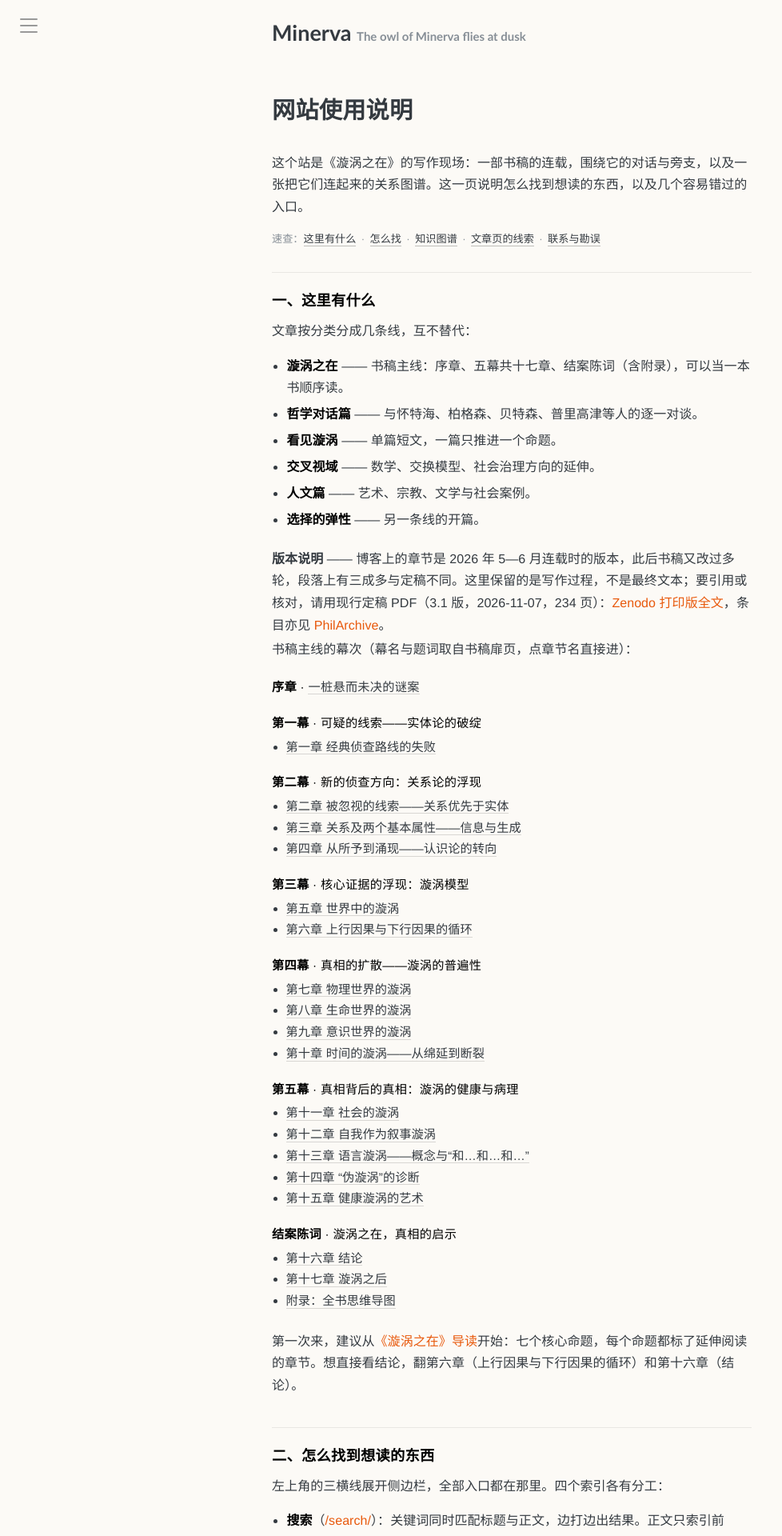
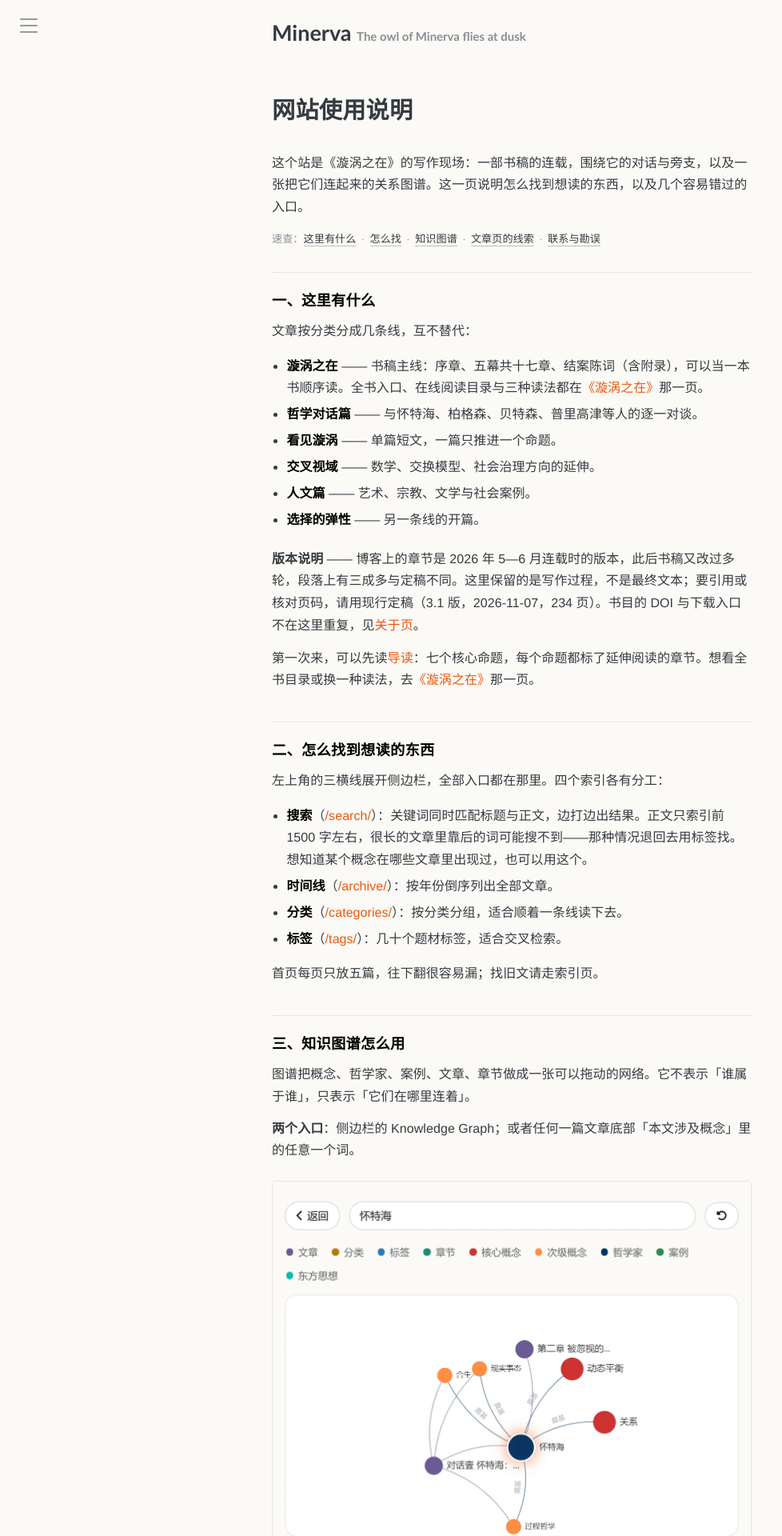
Before and after one commit to symphonyh/symphonyh.github.io, a Jekyll site: the page built from documents.md, in a window 1280 px wide. Shown: the top 1920 px of the page at 80% size, without its empty margins (0-978 px from the left). Built offline with Jekyll 4.4.1, drawn with Linux system fonts in a browser that asks for light colours; some of the changed text lies outside the part shown.

Commit message:
站务信息归位：入口页只讲内容，邮箱书目归关于页
- /vortex/ 撤掉 vx-meta 与「关于博客上的文本」整节：PhilArchive 指路、
  版本提醒、勘误邮箱不再出现在全书入口，只留题词、读法、目录与 PDF 按钮
- /documents/ 版本说明去掉 Zenodo 与 PhilArchive 两个链接，联系一节改为
  指向关于页；第四节「上下篇」改正为书内篇序（非发布时间序）
- /essays/ 删页尾「仍可在分类归档按时间查看」的导航兜底
- /about/ 「如果只读一处」改为「想读了」并指向 /vortex/，消除与 vortex
  「只要结论：十六、十七章」的章号不一致
- 顺手删 .vx-meta / .vx-note 两处已无引用的样式（含深色覆盖），原位留注释

```diff
--- a/_includes/book-toc.html
+++ b/_includes/book-toc.html
@@ -1,11 +1,14 @@
 {%- comment -%}
-  书稿目录（按幕分组）。/documents/ 与 /vortex/ 共用同一份渲染，改一处两页同时生效。
+  书稿目录（按幕分组）。**目前只有 /vortex/ 一处在用**。
+  2026-11-08 之前 /documents/ 也嵌了一份，与全书入口页重复，已撤掉——
+  说明页只负责"怎么用这个站"，目录归 /vortex/ 一处维护。
 
   数据来源：_data/acts.yml 存幕名与题词；每篇章节的 front matter 用
   `book: true` + `order: N` + `act: N` 标位置（序章 order 0、无 act）。
 
   参数：
-    quotes=true  在幕名下面补一行题词（书名页要，说明页不要）
+    quotes=true  在幕名下面补一行题词（门面页要）。目前唯一调用就带 true，
+                 保留这个开关是为将来若再有"不要题词"的用例。
 
   注意：include 内的 assign 会泄漏到外层作用域，所以变量名带 book 前缀，
   不要写成 book / intro 这种通用名。
--- a/_sass/override/_apply.scss
+++ b/_sass/override/_apply.scss
@@ -549,9 +549,12 @@ a {
   }
 }
 
-/* 列表之后单起一段说明（版本说明）：不给上距会被读成列表的最后一项 */
+/* 列表之后单起一段说明（版本说明）：不给上距会被读成列表的最后一项。
+   下距原为 .2em —— 那是为了贴住紧随其后的书稿目录（2026-11-08 已撤掉，
+   目录统一在 /vortex/），现在下面是正文段，要还回正常段距，否则两段会
+   粘成一段。 */
 .doc-page .page-content .doc-version {
-  margin: 1.35em 0 .2em;
+  margin: 1.35em 0 .85em;
 }
 
 @media (prefers-color-scheme: dark) {
@@ -635,12 +638,9 @@ a {
     }
   }
 
-  .vx-meta {
-    margin: 0 0 1.3em;
-    font-size: .82em;
-    line-height: 1.75;
-    color: var(--body-color-light);
-  }
+  /* 2026-11-08 撤掉 .vx-meta / .vx-note：/vortex/ 不再承担站务信息
+     （PhilArchive、引用格式、版本提醒、勘误邮箱），对应段落已并入
+     /about/ 与 /documents/。样式随之删除，别再加回来。 */
 
   /* 读法三条：粗体词是「谁该读」，后半句才是内容，所以词压深、正文不动 */
   .vx-read {
@@ -651,17 +651,6 @@ a {
       font-weight: 600;
       color: var(--body-color-dark);
     }
-  }
-
-  /* 版本说明：与正文同宽同号，只靠左侧竖线退一档，避免读成「又一个正文段」 */
-  .vx-note {
-    margin: 0 0 1.1em;
-    padding: .85em 1em;
-    background-color: rgba(0, 0, 0, .028);
-    border-left: 2px solid rgba(0, 0, 0, .1);
-    font-size: .93em;
-    line-height: 1.75;
-    color: var(--body-color);
   }
 
   /* 幕题词：include 传 quotes=true 时才出现。排在幕名下面、章节列表上面，
@@ -806,11 +795,6 @@ a {
         border-color: var(--accent-color);
       }
     }
-
-    .vx-note {
-      background-color: rgba(255, 255, 255, .045);
-      border-left-color: rgba(255, 255, 255, .14);
-    }
   }
 
   .book-nav {
--- a/about.md
+++ b/about.md
@@ -18,7 +18,7 @@ permalink: /about/
 
 <p class="about-lead">《漩涡之在》并不试图颠覆绵延两千年的形而上学传统。恰恰相反，它要在历代前贤的肩膀上，完成一次面向现代的重构。</p>
 
-<p class="about-note"><strong>如果只读一处</strong>：第十三章重新定位因果，第十六章回应实然与应然的鸿沟。想从头读，先看<a href="{{ '/漩涡之在/2026/07/14/导读.html' | relative_url }}">《漩涡之在》导读</a>——七个核心命题，以及每个命题延伸阅读的章节。</p>
+<p class="about-note"><strong>想读了</strong>：全书入口在<a href="{{ '/vortex/' | relative_url }}">《漩涡之在》</a>——十九篇在线目录，三种不同深度的读法（半小时、方法落地、只要结论），3.1 版全本 PDF 也在那里。先要一个整体印象，可读<a href="{{ '/漩涡之在/2026/07/14/导读.html' | relative_url }}">导读</a>：七个核心命题，每个都标了延伸阅读的章节。</p>
 
 <div class="about-colophon">
   <div class="about-col-row">
--- a/documents.md
+++ b/documents.md
@@ -14,20 +14,16 @@ permalink: /documents/
 
 文章按分类分成几条线，互不替代：
 
-- **漩涡之在** —— 书稿主线：序章、五幕共十七章、结案陈词（含附录），可以当一本书顺序读。
+- **漩涡之在** —— 书稿主线：序章、五幕共十七章、结案陈词（含附录），可以当一本书顺序读。全书入口、在线阅读目录与三种读法都在[《漩涡之在》](/vortex/)那一页。
 - **哲学对话篇** —— 与怀特海、柏格森、贝特森、普里高津等人的逐一对谈。
 - **看见漩涡** —— 单篇短文，一篇只推进一个命题。
 - **交叉视域** —— 数学、交换模型、社会治理方向的延伸。
 - **人文篇** —— 艺术、宗教、文学与社会案例。
 - **选择的弹性** —— 另一条线的开篇。
 
-<p class="doc-version"><strong>版本说明</strong> —— 博客上的章节是 2026 年 5—6 月连载时的版本，此后书稿又改过多轮，段落上有三成多与定稿不同。这里保留的是写作过程，不是最终文本；要引用或核对，请用现行定稿 PDF（3.1 版，2026-11-07，234 页）：<a href="https://doi.org/10.5281/zenodo.23754111" target="_blank" rel="noopener">Zenodo 打印版全文</a>，条目亦见 <a href="https://philarchive.org/rec/JPMUEI" target="_blank" rel="noopener">PhilArchive</a>。</p>
+<p class="doc-version"><strong>版本说明</strong> —— 博客上的章节是 2026 年 5—6 月连载时的版本，此后书稿又改过多轮，段落上有三成多与定稿不同。这里保留的是写作过程，不是最终文本；要引用或核对页码，请用现行定稿（3.1 版，2026-11-07，234 页）。书目的 DOI 与下载入口不在这里重复，见<a href="/about/">关于页</a>。</p>
 
-书稿主线的幕次（幕名与题词取自书稿扉页，点章节名直接进）：
-
-{% include book-toc.html %}
-
-第一次来，建议从[《漩涡之在》导读](/漩涡之在/2026/07/14/导读.html)开始：七个核心命题，每个命题都标了延伸阅读的章节。想直接看结论，翻第六章（上行因果与下行因果的循环）和第十六章（结论）。
+第一次来，可以先读[导读](/漩涡之在/2026/07/14/导读.html)：七个核心命题，每个命题都标了延伸阅读的章节。想看全书目录或换一种读法，去[《漩涡之在》](/vortex/)那一页。
 
 ## 二、怎么找到想读的东西 {#find}
 
@@ -64,11 +60,11 @@ permalink: /documents/
 - **右侧目录**（窗口宽于 1200px 才出现）：面板顶部是阅读进度，下面是按小标题生成的目录，点一下跳过去，读到哪一节哪一行会亮起来。点面板右上角的 × 可以收起，收起后在原位置留一个圆形列表按钮，随时再展开；这个选择会记住。窗口变窄或换到手机上，这块会整体隐藏。
 - **拖选文字**：在正文里选中任意一段，会自动加一层浅色底纹，方便回头找；只在当次页面有效，刷新即消失。
 - **文末两处入口**：先出现「本文涉及概念」，指向图谱里对应的节点；再接一行标签，指向题材归档。标签只保留不与概念重名的题材标签，所以有些文章只剩概念行。前者按思想内容定位，后者按题材归类。
-- **上下篇**：文末可以接着读时间顺序上的上一篇或下一篇。
+- **上下篇**：属于书稿主线的文章，文末是「上一篇 · 全书目录 · 下一篇」三个口子，按书里的篇序走，所以接的是书中的前后篇而不是发布时间上的顺序；其余文章仍是时间顺序的上篇与下篇。
 - **评论**：每篇底部有评论区，需要 GitHub 账号登录。
 - **公式与图表**：只在真正含公式或流程图的文章里加载，第一次打开会稍慢；纯文字文章不必付这份代价。
 
 ## 五、联系与勘误 {#contact}
 
-- 邮件：[hxy@cloudhan.me](mailto:hxy@cloudhan.me)。勘误、反驳、提问都欢迎；书里的引文或脚注若有错，指出页码即可。
+- 邮件、ORCID 与引用格式统一放在[关于页](/about/)，这一页不再重复。勘误、反驳、提问都欢迎，发到那里的邮箱即可；书里的引文或脚注若有错，指出页码就够。
 - 其他入口在侧边栏底部：GitHub、PhilArchive、ORCID。
--- a/vortex.md
+++ b/vortex.md
@@ -15,8 +15,6 @@ permalink: /vortex/
 <a class="vx-btn vx-btn-quiet" href="{% post_url 2026-07-14-导读 %}">先读导读　七个命题</a>
 </div>
 
-<p class="vx-meta">另见 <a href="https://philarchive.org/rec/JPMUEI" target="_blank" rel="noopener">PhilArchive</a> 条目（附英文摘要与 PhilPapers 分类）· 引用格式与作者信息在<a href="{{ '/about/' | relative_url }}">关于页</a></p>
-
 ## 怎么读
 
 <p class="vx-read"><strong>只有半小时</strong>　读<a href="{% post_url 2026-05-25-序章 %}">序章</a>与<a href="{% post_url 2026-05-25-第一章 %}">第一章</a>，约五千五百字。问题是什么、凭什么换一种问法，两篇里都交代了。</p>
@@ -29,10 +27,6 @@ permalink: /vortex/
 
 {% include book-toc.html quotes=true %}
 
-## 关于博客上的文本
-
-<p class="vx-note">这里连载的是 2026 年 5—6 月的写作过程版，此后书稿又改过多轮，段落上有三成与定稿不同。它保留的是那一稿的样子，不是最终文本——要引用、要核对页码，请用 3.1 版全本 PDF。勘误可直接发到 <a href="mailto:hxy@cloudhan.me">hxy@cloudhan.me</a>。</p>
-
 ## 书外三条线
 
 <p>书稿之外还写着三条线：<a href="{{ '/essays/' | relative_url }}">看见漩涡</a>（分章普及版，一篇只推进一个命题）、人文篇（艺术、爱、沟通、治理、宗教）、交叉视域（数学、交换模型、边界与熵）。它们不是附录，是同一套关系动力学用在别处。</p>
```
Also changed, not shown: essays.md (+0 -4 lines).
